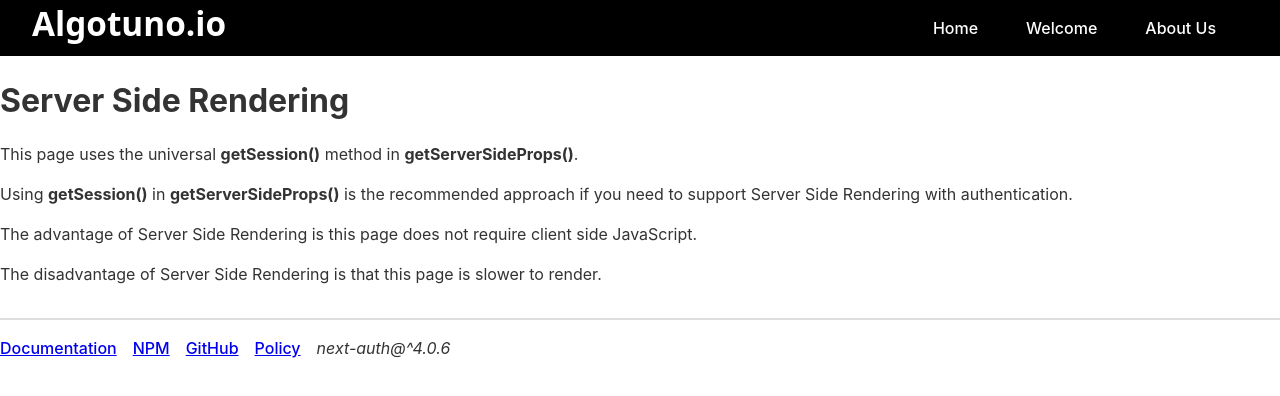
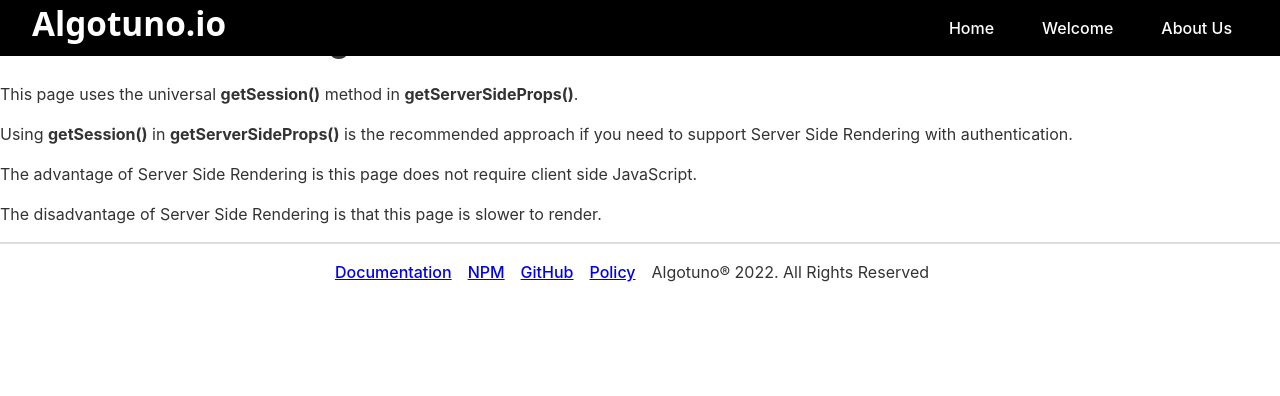
Before and after one commit to sayyidkhan/algotuno_web, a Next.js app: page /server in a window 1280 px wide. Shown: the top 396 px of the page. Built offline with nearby package versions, Linux system fonts and the light colour scheme; no server answers.

Commit message:
minor changes

```diff
--- a/components/footer.module.css
+++ b/components/footer.module.css
@@ -1,9 +1,14 @@
 .footer {
-  margin-top: 2rem;
+  position: static;
+  bottom: 0;
+  width: 100%;
+  margin-top: 1rem;
+  text-align: center;
+  margin-bottom: 1rem;
 }
 
 .navItems {
-  margin-bottom: 1rem;
+
   padding: 0;
   list-style: none;
 }
--- a/components/footer.tsx
+++ b/components/footer.tsx
@@ -6,7 +6,7 @@
   return (
     <footer className={styles.footer}>
       <hr />
-      <ul className={styles.navItems}>
+       <ul className={styles.navItems}>
         <li className={styles.navItem}>
           <a href="https://next-auth.js.org">Documentation</a>
         </li>
@@ -22,9 +22,10 @@
           </Link>
         </li>
         <li className={styles.navItem}>
-          <em>next-auth@{packageJSON.dependencies["next-auth"]}</em>
+        <span>Algotuno® 2022. All Rights Reserved</span>
         </li>
       </ul>
+
     </footer>
   )
 }
--- a/components/header.module.css
+++ b/components/header.module.css
@@ -2,6 +2,8 @@
 
 .navbar{
   display:inline-block;
+  position: fixed;
+  top:0;
   background-color: black;
   width: 100%;
 }
@@ -19,7 +21,7 @@
   padding: 0;
   list-style: none;
   float: right;
-  margin-right: 2rem;
+  margin-right: 1rem;
 }
 
 .navItem {
@@ -34,11 +36,13 @@
   padding: 14px 16px;
   text-decoration: none;
   margin-right: 1rem;
+
 }
 
 .navItem a:hover{
-  background-color: rgb(54, 54, 54);
+  /* background-color: rgb(54, 54, 54); */
   transition: 0.3s;
+  font-weight: bold;
 }
 
 /* .signedInStatus {
--- a/pages/welcome.tsx
+++ b/pages/welcome.tsx
@@ -14,7 +14,7 @@
   return (
     <div className={styles.container}>
       <Head>
-        <title>Create Next App</title>
+        <title>Trending</title>
         <meta name="description" content="Generated by create next app" />
         <link rel="icon" href="/favicon.ico" />
       </Head>
@@ -62,7 +62,7 @@
           </div>
         </main>
 
-        <div className={styles.footer}>
+        {/* <div className={styles.footer}>
           <a
             href="https://vercel.com?utm_source=create-next-app&utm_medium=default-template&utm_campaign=create-next-app"
             target="_blank"
@@ -73,7 +73,7 @@
               <Image src="/vercel.svg" alt="Vercel Logo" width={72} height={16} />
             </span>
           </a>
-        </div>
+        </div>*/}
       </Layout>
     </div>
   )
--- a/styles/Home.module.css
+++ b/styles/Home.module.css
@@ -4,12 +4,12 @@
 }
 
 .main {
-  min-height: 50vh;
+  min-height: 100vh;
   padding: 4rem 0;
   flex: 1;
   display: flex;
   flex-direction: column;
-  justify-content: center;
+  justify-content:baseline;
   align-items: center;
 }
 
```
Also changed, not shown: pages/index.tsx (+7 -1 lines), 1 other file (tests, documents, lock files or other folders).
